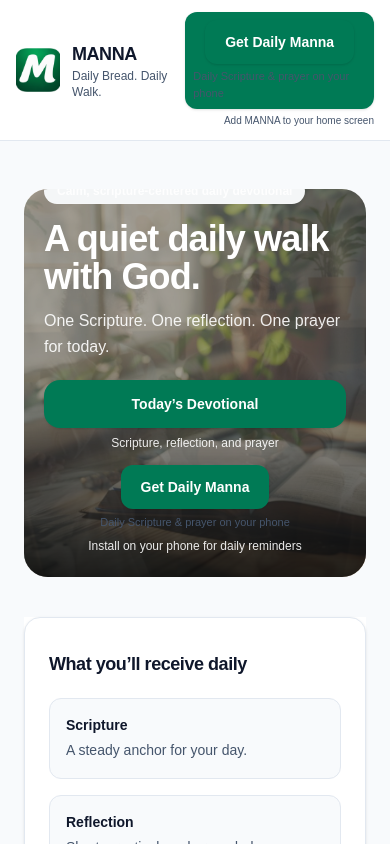
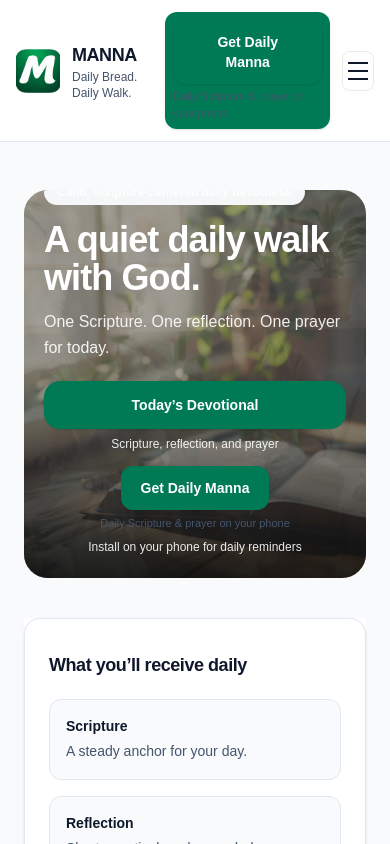
Before and after one commit to improved2025/Manna, a Next.js app: page /landing in a window 390 px wide. Shown: the top 844 px of the page. Built offline with nearby package versions, Linux system fonts and the light colour scheme.

Commit message:
Add hamburger menu and move secondary actions into header dropdown

```diff
--- a/components/Header.tsx
+++ b/components/Header.tsx
@@ -1,8 +1,13 @@
+"use client";
+
 import Image from "next/image";
 import Link from "next/link";
+import { useState } from "react";
 import InstallButton from "./InstallButton";
 
 export default function Header() {
+  const [open, setOpen] = useState(false);
+
   return (
     <header className="sticky top-0 z-40 border-b border-slate-200 bg-white/90 backdrop-blur">
       <div className="mx-auto flex max-w-6xl items-center justify-between px-4 py-3 sm:px-6 sm:py-4">
@@ -26,18 +31,65 @@ export default function Header() {
           </div>
         </Link>
 
-        {/* Primary action: Install (prominent wrapper) */}
-        <div className="flex flex-col items-end">
-          <div className="rounded-xl bg-emerald-700 px-2 py-2 shadow-sm transition-all duration-200 hover:bg-emerald-800 hover:-translate-y-[1px]">
+        {/* Right actions */}
+        <div className="flex items-center gap-3">
+          {/* Install (always visible) */}
+          <div className="rounded-xl bg-emerald-700 px-2 py-2 shadow-sm hover:bg-emerald-800 transition">
             <InstallButton />
           </div>
 
-          {/* Optional helper (mobile only) */}
-          <div className="mt-1 text-[10px] font-medium text-slate-600 sm:hidden">
-            Add MANNA to your home screen
+          {/* Hamburger */}
+          <button
+            onClick={() => setOpen(!open)}
+            className="flex h-10 w-10 items-center justify-center rounded-lg border border-slate-200 hover:bg-slate-50"
+          >
+            <div className="space-y-1.5">
+              <span className="block h-0.5 w-5 bg-slate-900" />
+              <span className="block h-0.5 w-5 bg-slate-900" />
+              <span className="block h-0.5 w-5 bg-slate-900" />
+            </div>
+          </button>
+        </div>
+      </div>
+
+      {/* Dropdown menu */}
+      {open && (
+        <div className="border-t border-slate-200 bg-white shadow-sm">
+          <div className="mx-auto max-w-6xl px-6 py-4 space-y-3">
+            <Link
+              href="/today"
+              onClick={() => setOpen(false)}
+              className="block text-sm font-semibold text-slate-900 hover:text-emerald-700"
+            >
+              Today’s Devotional
+            </Link>
+
+            <Link
+              href="/help"
+              onClick={() => setOpen(false)}
+              className="block text-sm font-semibold text-slate-900 hover:text-emerald-700"
+            >
+              I Need Help
+            </Link>
+
+            <Link
+              href="/prayer"
+              onClick={() => setOpen(false)}
+              className="block text-sm font-semibold text-slate-900 hover:text-emerald-700"
+            >
+              Prayer Request
+            </Link>
+
+            <Link
+              href="/start"
+              onClick={() => setOpen(false)}
+              className="block text-sm font-semibold text-slate-900 hover:text-emerald-700"
+            >
+              Change Season
+            </Link>
           </div>
         </div>
-      </div>
+      )}
     </header>
   );
 }
```
